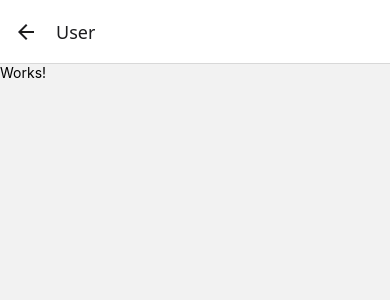
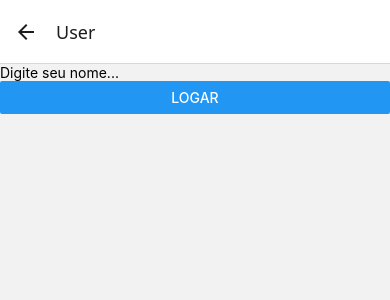
Before and after one commit to Ikarosuu/Trabalhando-com-Contextos, a React Native app: screen /User in a window 390 px wide. Shown: the top 300 px of the page. Built offline with nearby package versions, Linux system fonts and the light colour scheme.

Commit message:
criando homescreen

```diff
--- a/src/screens/UserScreen.tsx
+++ b/src/screens/UserScreen.tsx
@@ -1,9 +1,22 @@
-import { View, Text } from "react-native";
+import { View, Text, TextInput, Button } from "react-native";
+import { useState } from 'react'
+import { StackNavigationProp } from '@react-navigation/stack'
 
 export default function UserScreen(){
+    const [inputText, setinputText] = useState("")
+
+    const navigateToUserScreen = () => {
+
+    }
+
     return(
         <View>
-            <Text>Works!</Text>
+            <TextInput
+            placeholder="Digite seu nome..."
+            value={inputText}
+            onChangeText={(text)=> setinputText(text)}
+        />
+        <Button title="Logar" onPress={navigateToUserScreen}/>
         </View>
     )
 }
```
